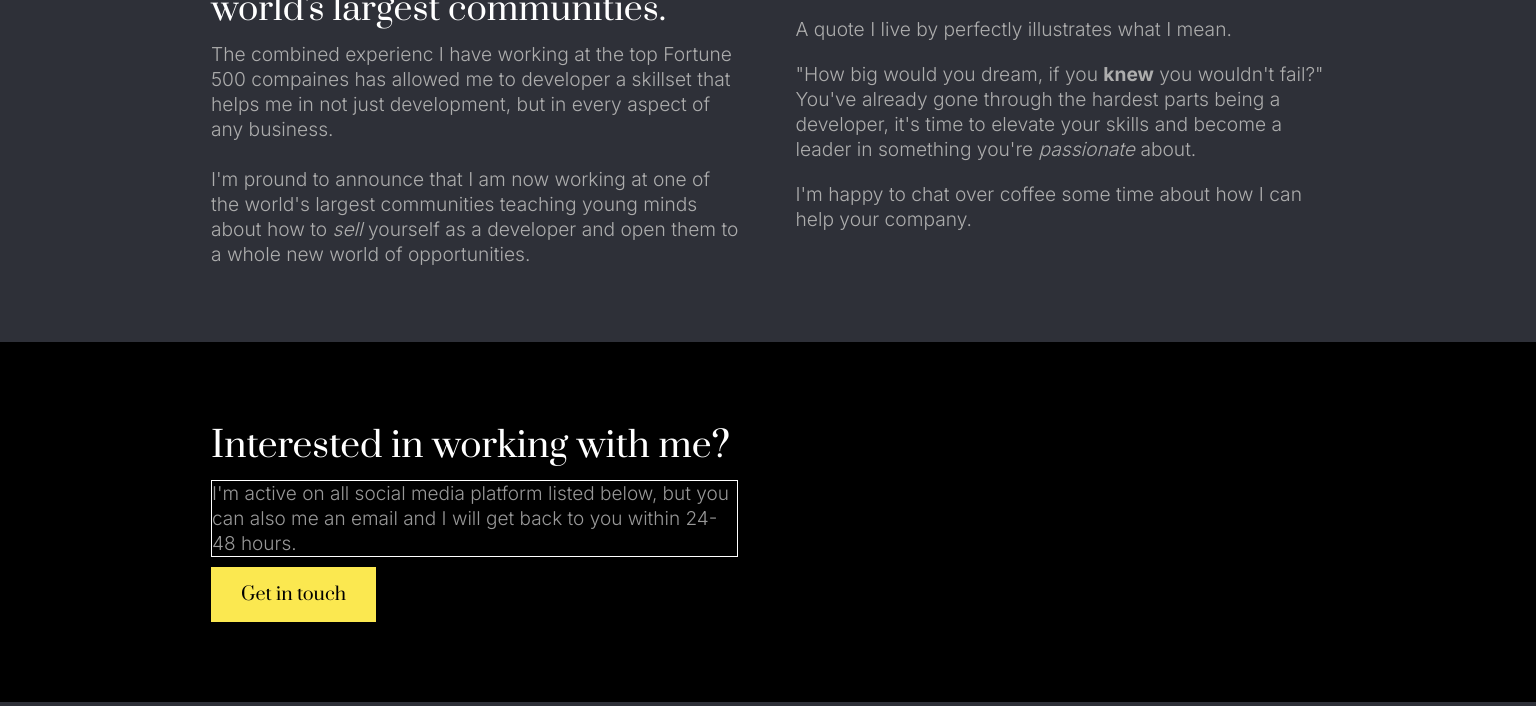
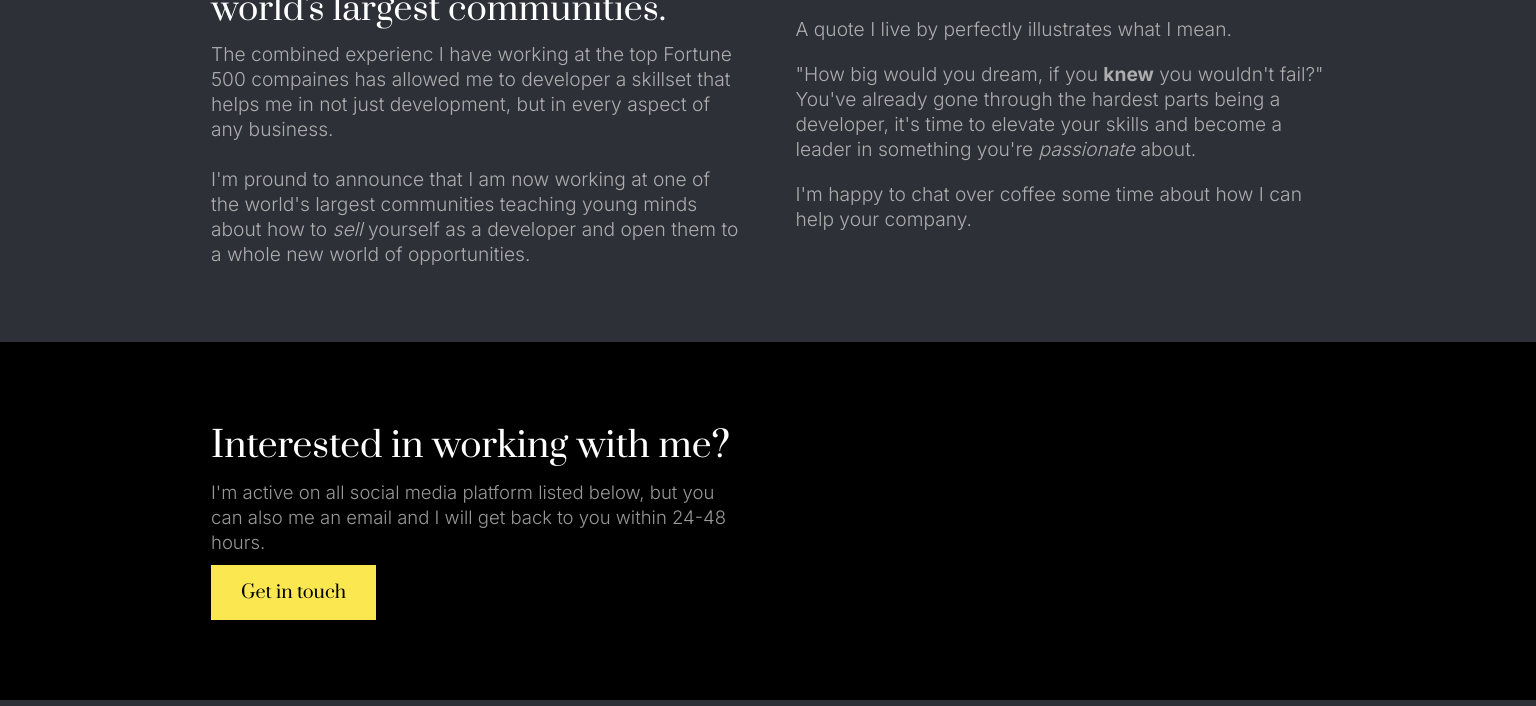
Before and after one commit to leovirgldo/Johnathan_Specter, a plain HTML site: page index.html in a window 1536 px wide. Shown: the part 1167-1873 px from the top of the page. Drawn offline with Linux system fonts and the light colour scheme.

Commit message:
Update style.css

```diff
--- a/css/style.css
+++ b/css/style.css
@@ -6,6 +6,13 @@
 body {
   color: #fff;
   background-color: #000;
+}
+::-webkit-scrollbar{
+  width: 5px;
+  background-color: #151515;
+}
+::-webkit-scrollbar-thumb{
+  background-color: #fbe850;
 }
 header {
   font-family: "Prata", serif;
@@ -210,7 +217,7 @@ div.article h2 {
   font-style: normal;
 }
 div.article p {
-  font-size: 14.5px;
+  font-size: 16px;
   line-height: 25px;
   color: #adadad;
   margin-top: 10px;
@@ -239,7 +246,7 @@ div.article p {
   font-style: normal;
 }
 .getInTouch p {
-  font-size: 14.5px;
+  font-size: 16px;
   line-height: 25px;
   color: rgb(173, 173, 173);
   margin-top: 10px;
@@ -319,7 +326,7 @@ footer .footer-container{
     font-size: 3.55em;
   }
   .headline p {
-    font-size: 18.5px;
+    font-size: 19px;
     color: rgb(173, 173, 173);
   }
   div.companies {
@@ -332,7 +339,7 @@ footer .footer-container{
     padding: 0 2em;
   }
   .banner p {
-    font-size: 18px;
+    font-size: 18.5px;
     color: #989898;
   }
   div.article {
@@ -357,10 +364,9 @@ footer .footer-container{
     font-size: 2.3em;
   }
   .getInTouch p {
-    font-size: 17px;
+    font-size: 18.5px;
     color: #989898;
-    width: 540px;
-    border: 1px solid white;
+    width: 527px;
   }
   footer {
     padding: 0 2em;
@@ -417,7 +423,7 @@ footer .footer-container{
     font-size: 2.5em;
   }
   .headline p {
-    font-size: 16px;
+    font-size: 18px;
     color: rgb(173, 173, 173);
   }
   div.companies {
@@ -465,8 +471,8 @@ footer .footer-container{
     font-size: 2.3em;
   }
   .getInTouch p {
-    font-size: 20px;
-    width: 527px;
+    font-size: 18.5px;
+    width: 526px;
   }
   footer {
     padding: 0 7em;
@@ -499,8 +505,8 @@ footer .footer-container{
     width: 660px;
   }
   .headline p {
-    font-size: 18px;
-    width: 660px;
+    font-size: 17.5px;
+    width: 650px;
   }
   div.companies {
     margin: 50px auto;
@@ -536,7 +542,7 @@ footer .footer-container{
     font-size: 2.2em;
   }
   .getInTouch p {
-    font-size: 19px;
+    font-size: 18.5px;
   }
   footer .footer-container{
     max-width: 1114px;
```
